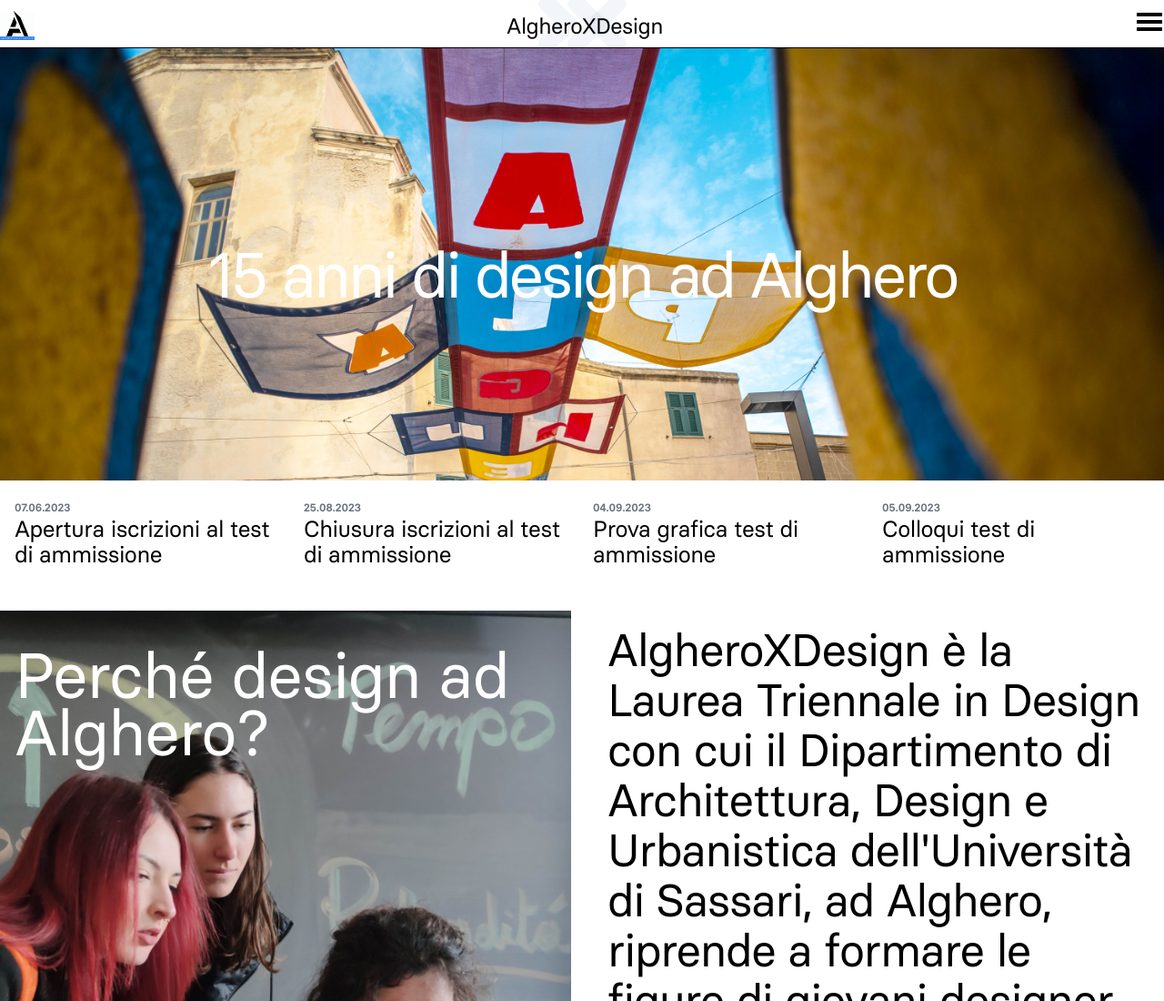
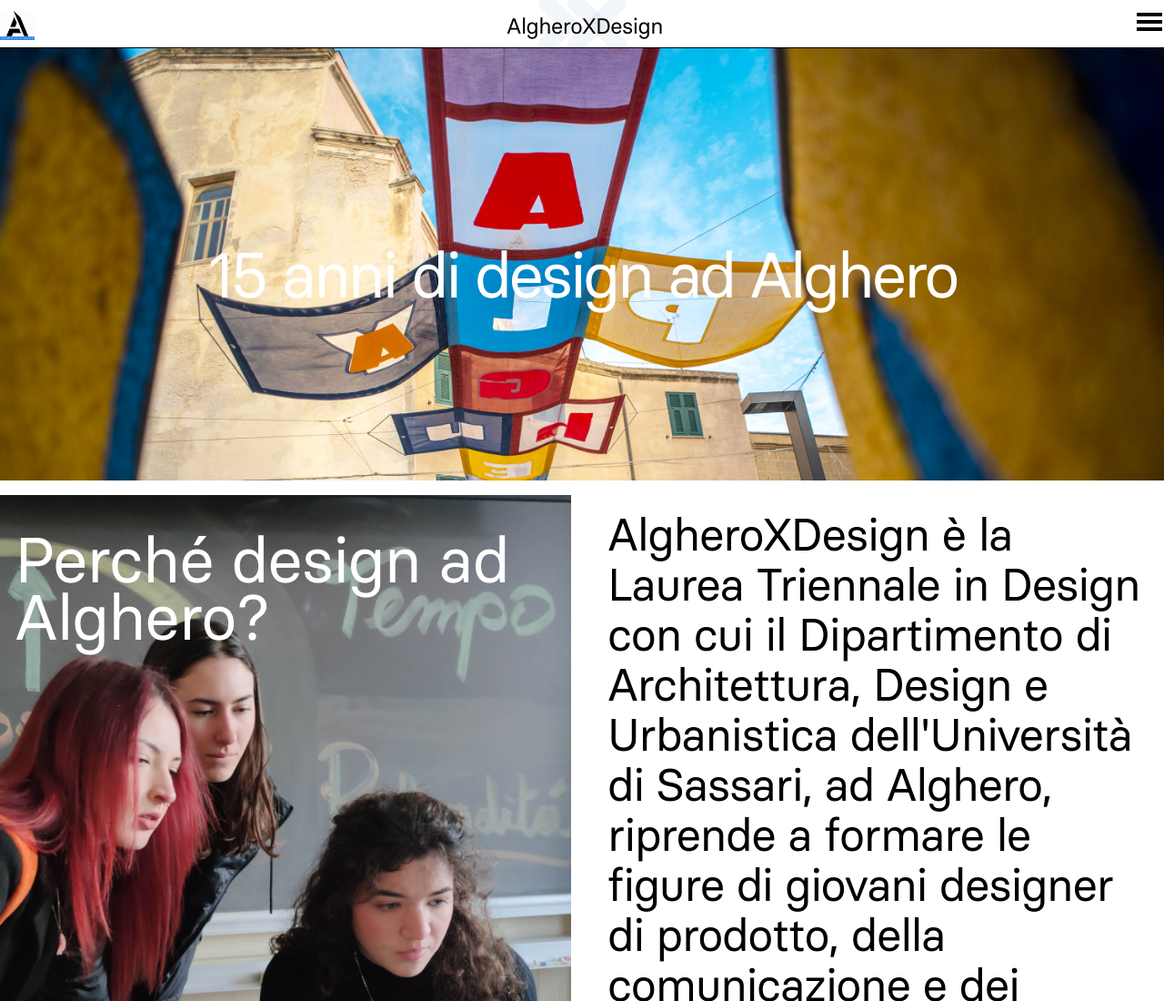
Before and after one commit to alfredocalosci/AlgheroXDesign_web, a Nuxt app in the folder algheroXdesign/: page / in a window 1280 px wide. Shown: the top 1100 px of the page at 91% size. Built offline with nearby package versions, Linux system fonts and the light colour scheme.

Commit message:
news bar removed

```diff
--- a/algheroXdesign/assets/css/tailwind.css
+++ b/algheroXdesign/assets/css/tailwind.css
@@ -54,8 +54,14 @@
         @apply normal-case text-[16px] font-[400] leading-[115%] mb-0 mt-1;
      }
 
+     #news-list {
+        display: none;
+     }
      #news-list a:hover .news{
         text-decoration: underline;
      }
+     #main{
+        margin-top: 1rem;
+     }
 
 }
--- a/algheroXdesign/pages/index.vue
+++ b/algheroXdesign/pages/index.vue
@@ -46,7 +46,7 @@
     </div>
 
     <!-- main content -->
-    <div class="container mx-auto my-0 sm:my-12">
+    <div class="container mx-auto my-0 sm:my-12" id="main">
         <div class="grid sm:grid-cols-2 gap-6">
             <!-- colonna sinistra-->
             <div>
```
